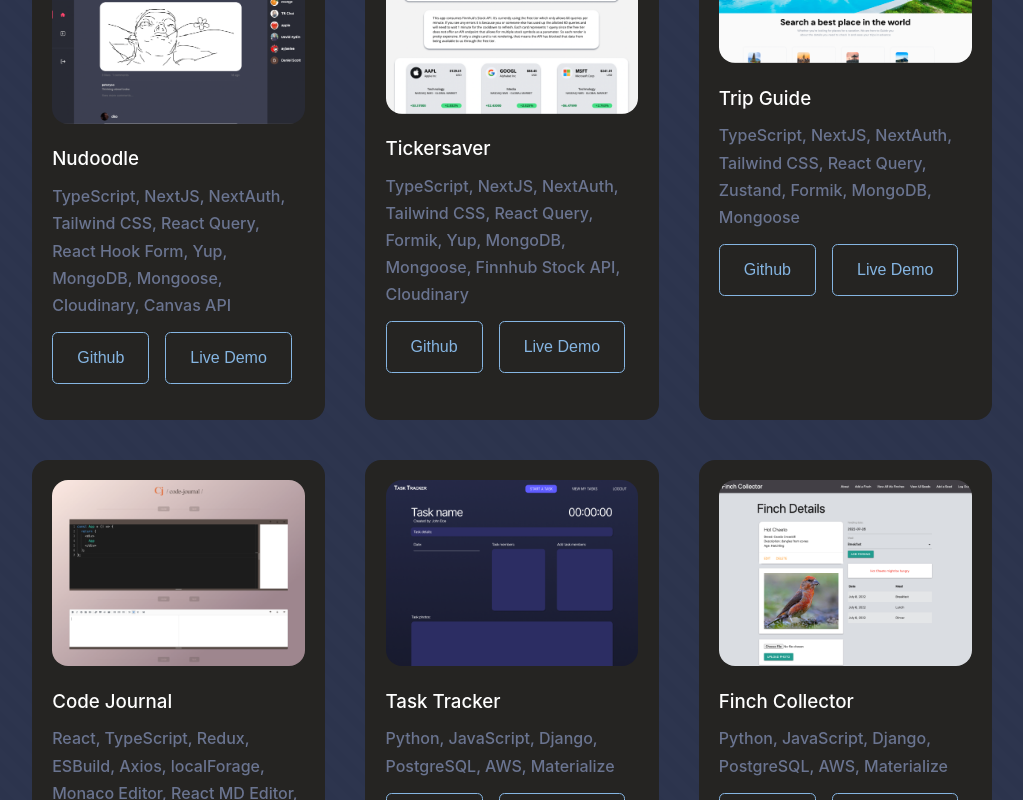
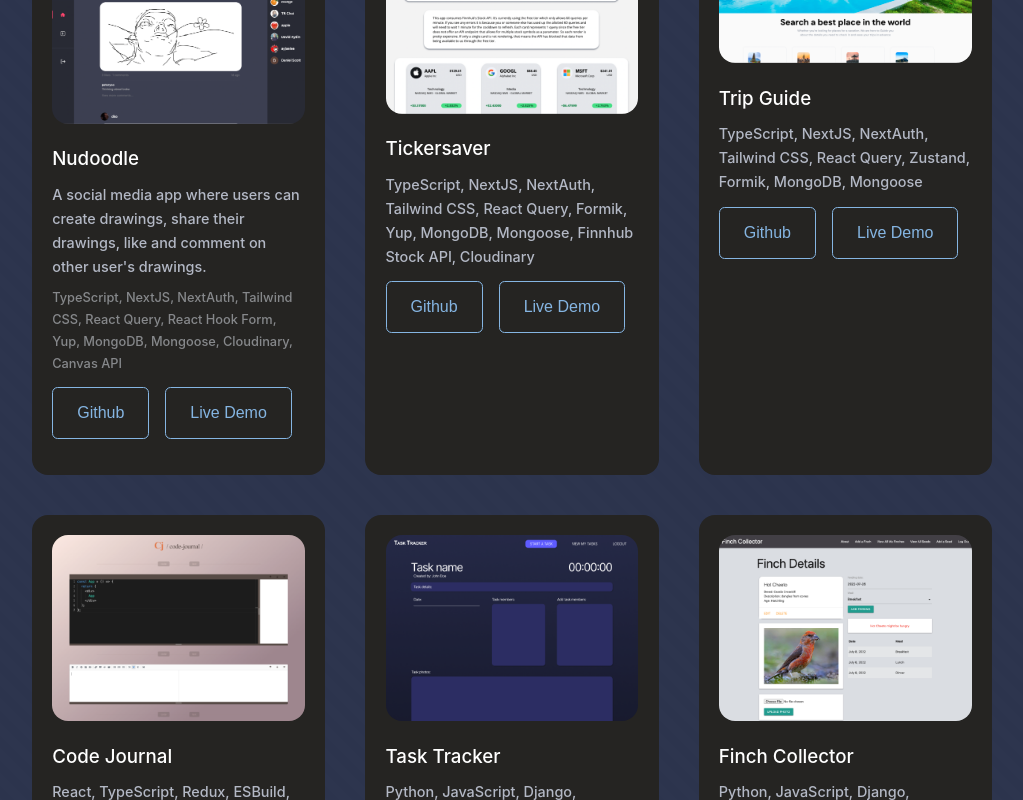
Before and after one commit to PeterSYoo/portfolio-v2, a React (Create React App) app: page / in a window 1280 px wide. Shown: the part 2980-3780 px from the top of the page, without its empty margins (128-1151 px from the left). Built offline with nearby package versions, Linux system fonts and the light colour scheme; the HTML template or start-up script is replaced by a standard one; a web font is replaced by a local one.

Commit message:
refactor: Changes hover effect to pop-up effect.

```diff
--- a/src/components/contact/contact.scss
+++ b/src/components/contact/contact.scss
@@ -29,8 +29,7 @@
 }
 
 .contact__option:hover {
-  background: transparent;
-  border-color: var(--color-primary);
+  box-shadow: (2px 2px #85b5e2);
 }
 
 .contact__option-icon {
--- a/src/components/portfolio/Portfolio.js
+++ b/src/components/portfolio/Portfolio.js
@@ -62,6 +62,8 @@ const data = [
     id: 1,
     image: NUDOODLE,
     description:
+      'A social media app where users can create drawings, share their drawings, like and comment on other user\u0027s drawings.',
+    technologies:
       'TypeScript, NextJS, NextAuth, Tailwind CSS, React Query, React Hook Form, Yup, MongoDB, Mongoose, Cloudinary, Canvas API',
     title: 'Nudoodle',
     github: 'https://github.com/PeterSYoo/doodlezilla-nextjs-tailwind',
@@ -152,7 +154,8 @@ const Portfolio = () => {
       <h2>Portfolio</h2>
 
       <div className="container portfolio__container">
-        {data.map(({ id, image, description, title, github, demo }) => {
+        {data.map(
+          ({ id, image, description, title, github, demo, technologies }) => {
             return (
               <article
                 key={id}
@@ -166,8 +169,9 @@ const Portfolio = () => {
                 <div className="portfolio__item-image" variants={imageAnimate}>
                   <img src={image} alt={title} />
                 </div>
-              <h3 variants={textAnimate}>{title}</h3>
-              <h4 variants={textAnimate}>{description}</h4>
+                <h3>{title}</h3>
+                <h4>{description}</h4>
+                <h5>{technologies}</h5>
                 <div className="portfolio__item-cta">
                   <a href={github} target="_blank" rel="noreferrer">
                     <button
@@ -195,7 +199,8 @@ const Portfolio = () => {
                 </div>
               </article>
             );
-        })}
+          }
+        )}
       </div>
     </section>
   );
--- a/src/components/portfolio/portfolio.scss
+++ b/src/components/portfolio/portfolio.scss
@@ -21,8 +21,7 @@
 }
 
 .portfolio__item:hover {
-  border-color: var(--color-primary);
-  background: transparent;
+  box-shadow: (2px 2px #85b5e2);
 }
 
 .portfolio__item-image {
@@ -36,7 +35,15 @@
 
 .portfolio__item h4 {
   margin: 0 0 0.5rem 0;
-  color: #6a7490;
+  line-height: 1.5rem;
+  font-size: 0.9rem;
+  color: #b3b8c5;
+}
+
+.portfolio__item h5 {
+  margin: 0 0 0.5rem 0;
+  font-size: 0.8rem;
+  color: #86888b;
 }
 
 .portfolio__item-cta {
--- a/src/components/toolkit/toolkit.scss
+++ b/src/components/toolkit/toolkit.scss
@@ -21,9 +21,7 @@
 }
 
 .toolkit__container > div:hover {
-  background: transparent;
-  border-color: var(--color-primary);
-  cursor: default;
+  box-shadow: (2px 2px #85b5e2);
 }
 
 .toolkit__container > div h3 {
```
Lines whose indentation alone changed are shown as unchanged.
